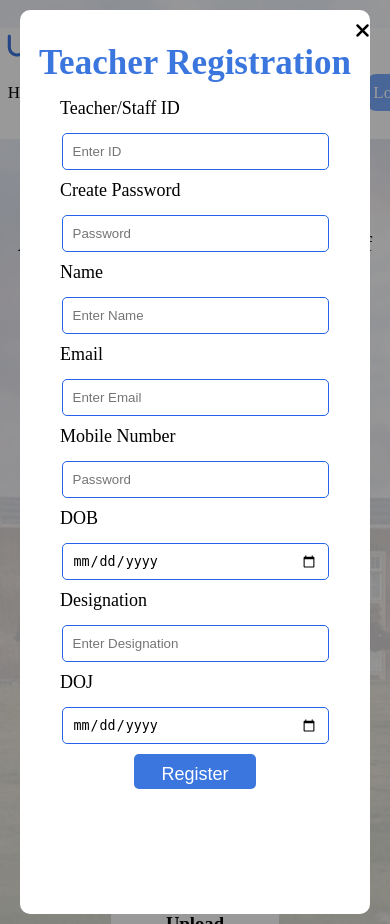
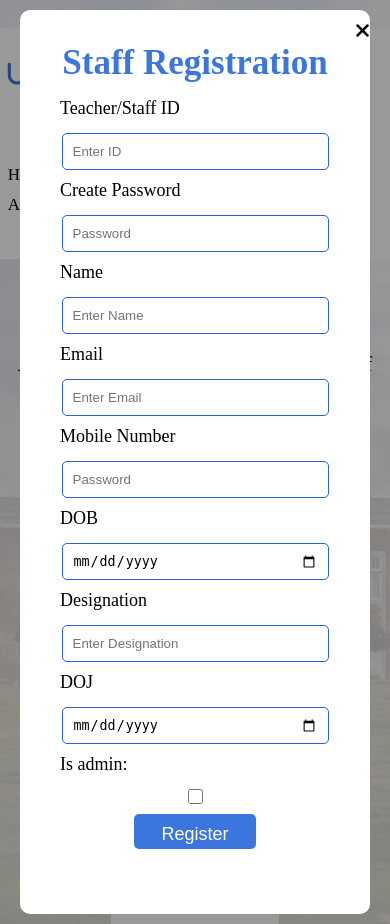
Before and after one commit to mohit-bajaj8/department-desk, a Flask app: page /Admin_das in a window 390 px wide, after a click on "Staff Registration". Run offline with Flask 3, Linux system fonts and the light colour scheme; a user stored in the database is signed in; data comes from the database, SQL or seed files in the repository; some libraries are stand-ins or nearby versions.

Commit message:
minor design fix

```diff
--- a/app.py
+++ b/app.py
@@ -2,6 +2,7 @@
 from flask import Flask, render_template,render_template_string,request,session,url_for,redirect,send_from_directory
 from flask_mysqldb import MySQL
 import os
+from werkzeug.security import generate_password_hash, check_password_hash
 from datetime import datetime
 app=Flask(__name__)
 app.config['MYSQL_HOST']='localhost'
@@ -35,6 +36,9 @@ def invalid_cred():
                                                         window.location.href = '/login';
                                                     </script>
                                                 """)
+
+
+
 @app.route('/')
 def index():
     cur = mysql.connection.cursor()
@@ -114,11 +118,12 @@ def login_req():
             if user == 'Admin':
                 cur = mysql.connection.cursor()
                 cur.execute("USE dms_db;")
-                q = cur.execute("select * from admin where login = %s and pass = %s;", (log, pas))
+                cur.execute("SELECT * FROM admin WHERE login = %s;", (log,))
+                result = cur.fetchone()
                 mysql.connection.commit()
-                if q > 0:
-                    detail = cur.fetchone()
-                    session['username'] = detail
+                # use login:130 and password: moh
+                if result and check_password_hash(result[1], pas):
+                    session['username'] = result
                     cur.close()
                     return redirect(url_for('Admin_das'))
                 else:
@@ -127,11 +132,11 @@ def login_req():
             elif user == 'Teacher':
                 cur = mysql.connection.cursor()
                 cur.execute("USE dms_db;")
-                q = cur.execute("select * from teacher where staff_id = %s and pass = %s;", (log, pas))
+                cur.execute("SELECT * FROM teacher WHERE staff_id = %s;", (log,))
+                result = cur.fetchone()
                 mysql.connection.commit()
-                if q > 0:
-                    detail = cur.fetchone()
-                    session['username'] = detail
+                if result and check_password_hash(result[1], pas):
+                    session['username'] = result
                     cur.close()
                     return redirect(url_for('Tech_das'))
                 else:
@@ -140,11 +145,11 @@ def login_req():
             elif user == 'Student':
                 cur = mysql.connection.cursor()
                 cur.execute("USE dms_db;")
-                q = cur.execute("select * from student where roll_no = %s and pass=%s;", (log,pas))
+                cur.execute("SELECT * FROM student WHERE roll_no = %s;", (log,))
+                result = cur.fetchone()
                 mysql.connection.commit()
-                detail = cur.fetchone()
-                if q > 0 :
-                    session['username'] = detail
+                if result and check_password_hash(result[1], pas):
+                    session['username'] = result
                     cur.close()
                     return redirect(url_for('Stu_das'))
                 else:
@@ -249,16 +254,21 @@ def techreg():
         if request.method == 'POST':
             staff_id = request.form['staff_id']
             passw = request.form['pass']
+            hashed_pass = generate_password_hash(passw)
             name = request.form['name']
             email = request.form['email']
             mobile_no = request.form['mobile_no']
             dob = request.form['dob']
             designation = request.form['designation']
             doj = request.form['doj']
+            is_admin=request.form.get('admin')
             cur = mysql.connection.cursor()
             cur.execute("USE dms_db;")
             cur.execute("INSERT INTO teacher VALUES (%s, %s, %s, %s, %s, %s, %s, %s)",
-                        (staff_id, passw, name, email, mobile_no, dob, designation, doj))
+                        (staff_id, hashed_pass, name, email, mobile_no, dob, designation, doj))
+            if is_admin:
+                cur.execute("INSERT INTO admin(login,pass,name) VALUES (%s, %s, %s)",
+                            (staff_id, hashed_pass, name))
             mysql.connection.commit()
             cur.close()
             return render_template_string("""
@@ -277,6 +287,7 @@ def stureg():
         if request.method == 'POST':
             rollno = request.form['rollno']
             passw = request.form['pass']
+            hashed_pass = generate_password_hash(passw)
             name = request.form['name']
             email = request.form['email']
             mobile_no = request.form['mobile_no']
@@ -287,7 +298,7 @@ def stureg():
             cur = mysql.connection.cursor()
             cur.execute("USE dms_db;")
             cur.execute("INSERT INTO student VALUES (%s, %s, %s, %s, %s, %s, %s, %s,%s)",
-                        (rollno, passw, name, email, mobile_no, dob, course, startyear, endyear))
+                        (rollno, hashed_pass, name, email, mobile_no, dob, course, startyear, endyear))
             mysql.connection.commit()
             cur.close()
             return render_template_string("""
--- a/static/CSS/style.css
+++ b/static/CSS/style.css
@@ -33,7 +33,6 @@ nav{
     align-items: center;
     justify-content:space-between;
     flex-wrap: wrap;
-
 }
 nav h1{
     /* color:var(--primary-color) ; */
@@ -46,6 +45,7 @@ nav ul{
     display: flex;
     align-items: flex-start;
     justify-content:flex-start;
+    flex-wrap: wrap;
 
 }
 nav ul li{
@@ -338,3 +338,9 @@ table th,td{
 .textbox{
     width: 70%;
 }
+
+@media screen and (max-width: 750px) {
+  nav {
+    min-height:25vh;
+  }
+}
--- a/templates/Admin_das.html
+++ b/templates/Admin_das.html
@@ -26,7 +26,7 @@
 
             <div class="card">
                 <img src="../static/IMG/Teacher_Reg_icom.png" alt="Contact_us_icon" class="card_icon">
-                <h3><a href="#teacher_form " onclick="showBox('teacher_form')">Teacher Registration</a></h3>
+                <h3><a href="#teacher_form " onclick="showBox('teacher_form')">Staff Registration</a></h3>
                 <p> Register new teacher<br> accounts.</p>
             </div>
 
@@ -95,7 +95,7 @@
                     <form action="http://localhost:5000/techreg" method="POST" class="form">
                         <a href="#" class="closebtn" onclick="closeBox('teacher_form')"> <i
                                 class="fa-solid fa-xmark"></i></a>
-                        <h2 class="h">Teacher Registration </h2>
+                        <h2 class="h">Staff Registration </h2>
 
                         <label for="staff_id" class="lable">Teacher/Staff ID</label>
                         <input type="int" name="staff_id" class="input" placeholder="Enter ID" required>
@@ -114,7 +114,8 @@
                         <input type="text" name="designation" class="input" placeholder="Enter Designation" required>
                         <label for="doj" class="lable">DOJ</label>
                         <input type="date" name="doj" class="input" placeholder="" required>
-
+                        <label for="admin" class="lable">Is admin: </label>
+                        <input type="checkbox" name="admin">
                         <input type="submit" name="submit" value="Register" id="consub">
                     </form>
                 </div>
```
